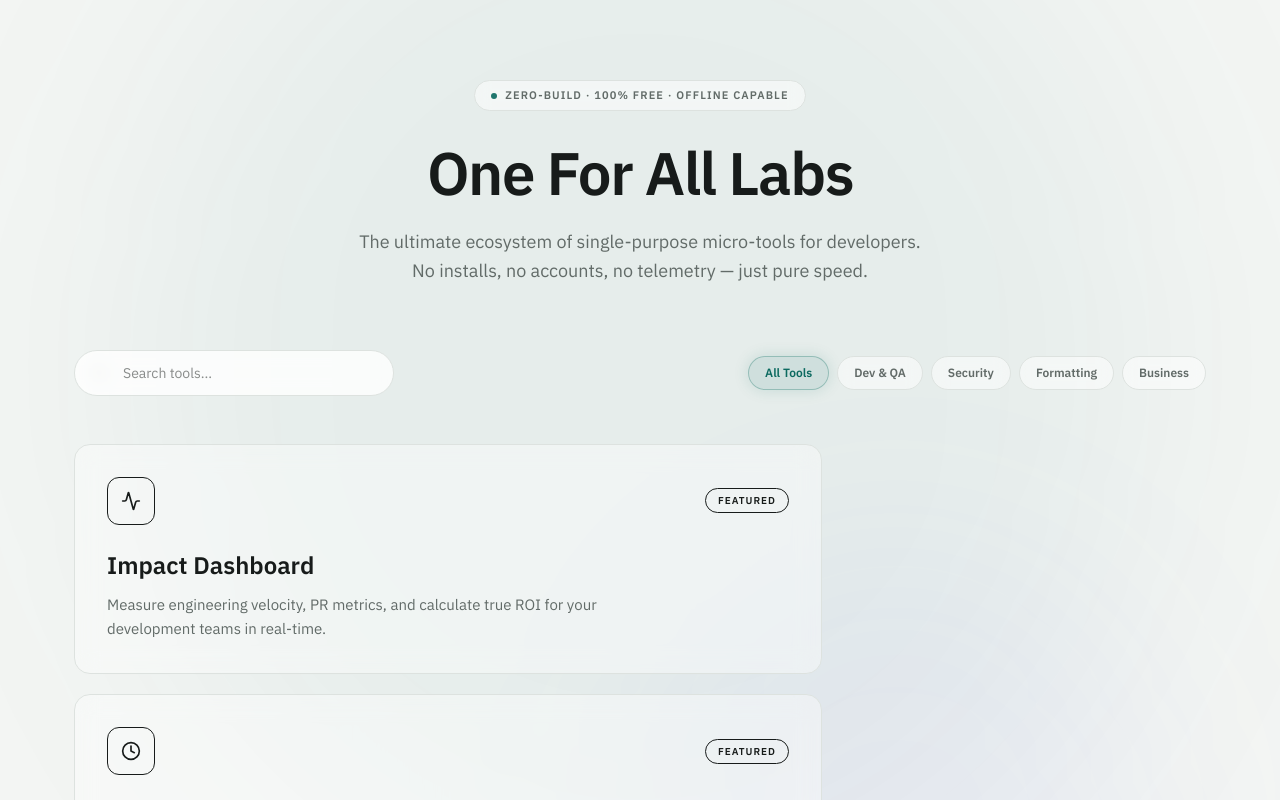
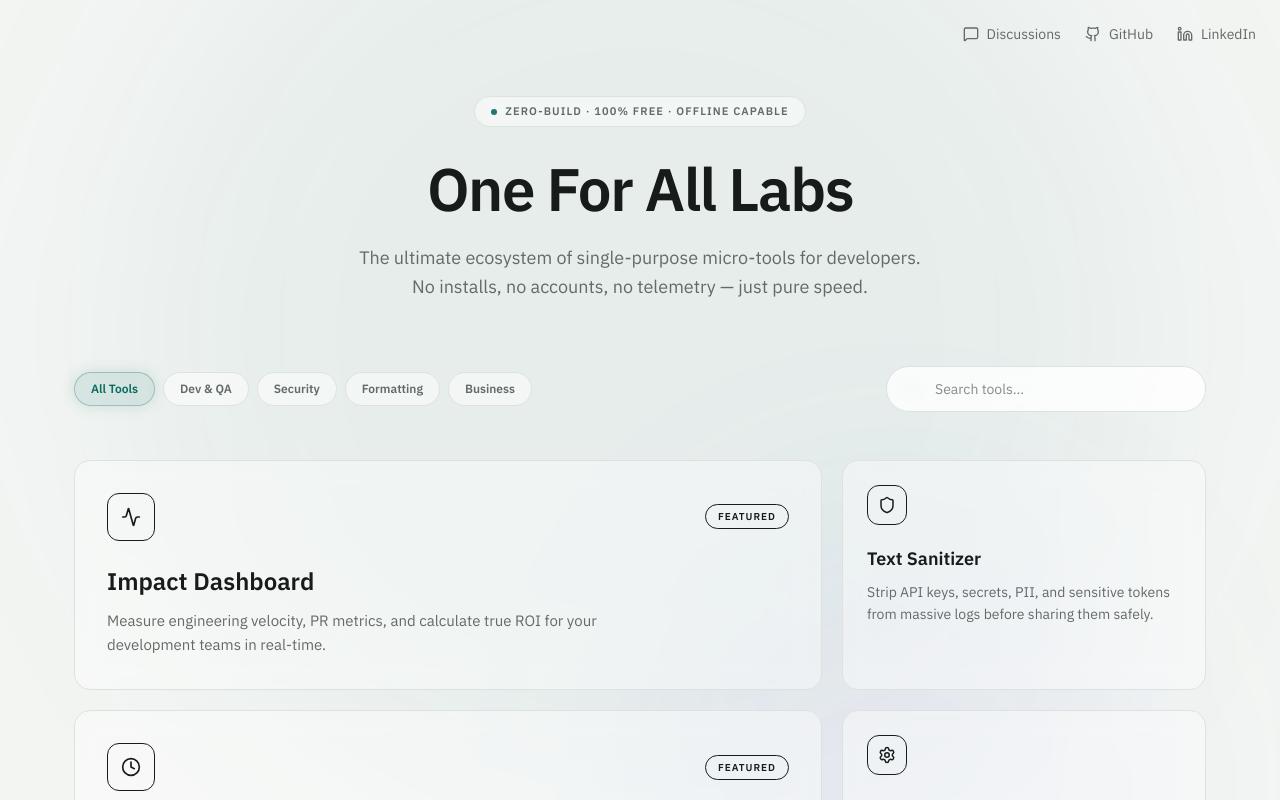
Before and after one commit to shubham151/oneforalllabs, a Next.js app: page / in a window 1280 px wide. Shown: the top 800 px of the page. Built offline with nearby package versions, Linux system fonts and the light colour scheme.

Commit message:
fix: apply grid-flow-dense to remove gaps, re-add social links, swap search layout

```diff
--- a/src/app/page.tsx
+++ b/src/app/page.tsx
@@ -1,6 +1,6 @@
 'use client';
 import { useState } from 'react';
-import { Search, Terminal, Shield, FileJson, Clock, Code, Settings, Globe, Database, Activity, RefreshCw } from 'lucide-react';
+import { Search, Terminal, Shield, FileJson, Clock, Code, Settings, Globe, Database, Activity, Github, Linkedin, MessageSquare } from 'lucide-react';
 
 const TOOLS = [
   {
@@ -99,7 +99,20 @@ export default function Home() {
       <div className="absolute top-[-10%] left-[50%] w-[80%] h-[60%] bg-accent/5 rounded-full blur-[120px] pointer-events-none -translate-x-1/2" />
       <div className="absolute bottom-[20%] right-[10%] w-[40%] h-[50%] bg-indigo-500/5 rounded-full blur-[100px] pointer-events-none" />
 
-      <div className="max-w-[1180px] mx-auto px-6 py-20 relative z-10">
+      {/* Top Navigation / Social Links */}
+      <nav className="absolute top-0 left-0 w-full p-6 flex justify-end gap-6 z-20">
+        <a href="https://github.com/oneforalllabs/discussions/discussions" target="_blank" rel="noopener noreferrer" className="flex items-center gap-2 text-sm text-muted hover:text-ink transition-colors">
+          <MessageSquare size={16} /> Discussions
+        </a>
+        <a href="https://github.com/shubham151" target="_blank" rel="noopener noreferrer" className="flex items-center gap-2 text-sm text-muted hover:text-ink transition-colors">
+          <Github size={16} /> GitHub
+        </a>
+        <a href="https://linkedin.com/in/shubham-kumar" target="_blank" rel="noopener noreferrer" className="flex items-center gap-2 text-sm text-muted hover:text-ink transition-colors">
+          <Linkedin size={16} /> LinkedIn
+        </a>
+      </nav>
+
+      <div className="max-w-[1180px] mx-auto px-6 py-24 relative z-10">
 
         {/* Hero */}
         <header className="text-center mb-16">
@@ -116,20 +129,9 @@ export default function Home() {
           </p>
         </header>
 
-        {/* Controls: Search + Filters */}
-        <div className="flex flex-col md:flex-row gap-6 mb-12 items-center justify-between">
-          <div className="relative w-full md:w-[320px]">
-            <Search className="absolute left-4 top-1/2 -translate-y-1/2 text-faint" size={18} />
-            <input
-              type="text"
-              placeholder="Search tools..."
-              value={search}
-              onChange={(e) => setSearch(e.target.value)}
-              className="w-full bg-surface/80 border border-line rounded-full py-3 pl-12 pr-4 text-sm text-ink focus:border-accent outline-none backdrop-blur-sm transition-colors"
-            />
-          </div>
-
-          <div className="flex flex-wrap justify-center gap-2">
+        {/* Controls: Tags on Left, Search on Right */}
+        <div className="flex flex-col-reverse md:flex-row gap-6 mb-12 items-center justify-between">
+          <div className="flex flex-wrap justify-center md:justify-start gap-2">
             {[
               { id: 'all', label: 'All Tools' },
               { id: 'dev', label: 'Dev & QA' },
@@ -150,10 +152,21 @@ export default function Home() {
               </button>
             ))}
           </div>
+
+          <div className="relative w-full md:w-[320px]">
+            <Search className="absolute left-4 top-1/2 -translate-y-1/2 text-faint" size={18} />
+            <input
+              type="text"
+              placeholder="Search tools..."
+              value={search}
+              onChange={(e) => setSearch(e.target.value)}
+              className="w-full bg-surface/80 border border-line rounded-full py-3 pl-12 pr-4 text-sm text-ink focus:border-accent outline-none backdrop-blur-sm transition-colors"
+            />
+          </div>
         </div>
 
-        {/* Bento Grid */}
-        <div className="grid grid-cols-1 md:grid-cols-2 lg:grid-cols-3 gap-5">
+        {/* Bento Grid with dense packing to eliminate gaps */}
+        <div className="grid grid-cols-1 md:grid-cols-2 lg:grid-cols-3 gap-5 grid-flow-dense">
           {/* Featured Cards */}
           {featured.map(tool => (
             <a
@@ -181,7 +194,7 @@ export default function Home() {
             <a
               key={tool.id}
               href={tool.url}
-              className="group flex flex-col justify-between bg-surface/40 border border-line hover:border-accent/50 rounded-2xl p-6 backdrop-blur-md transition-all duration-300 hover:-translate-y-1 hover:shadow-2xl hover:shadow-accent/5"
+              className="group col-span-1 flex flex-col justify-between bg-surface/40 border border-line hover:border-accent/50 rounded-2xl p-6 backdrop-blur-md transition-all duration-300 hover:-translate-y-1 hover:shadow-2xl hover:shadow-accent/5"
             >
               <div>
                 <div className="flex items-start justify-between mb-5">
```
